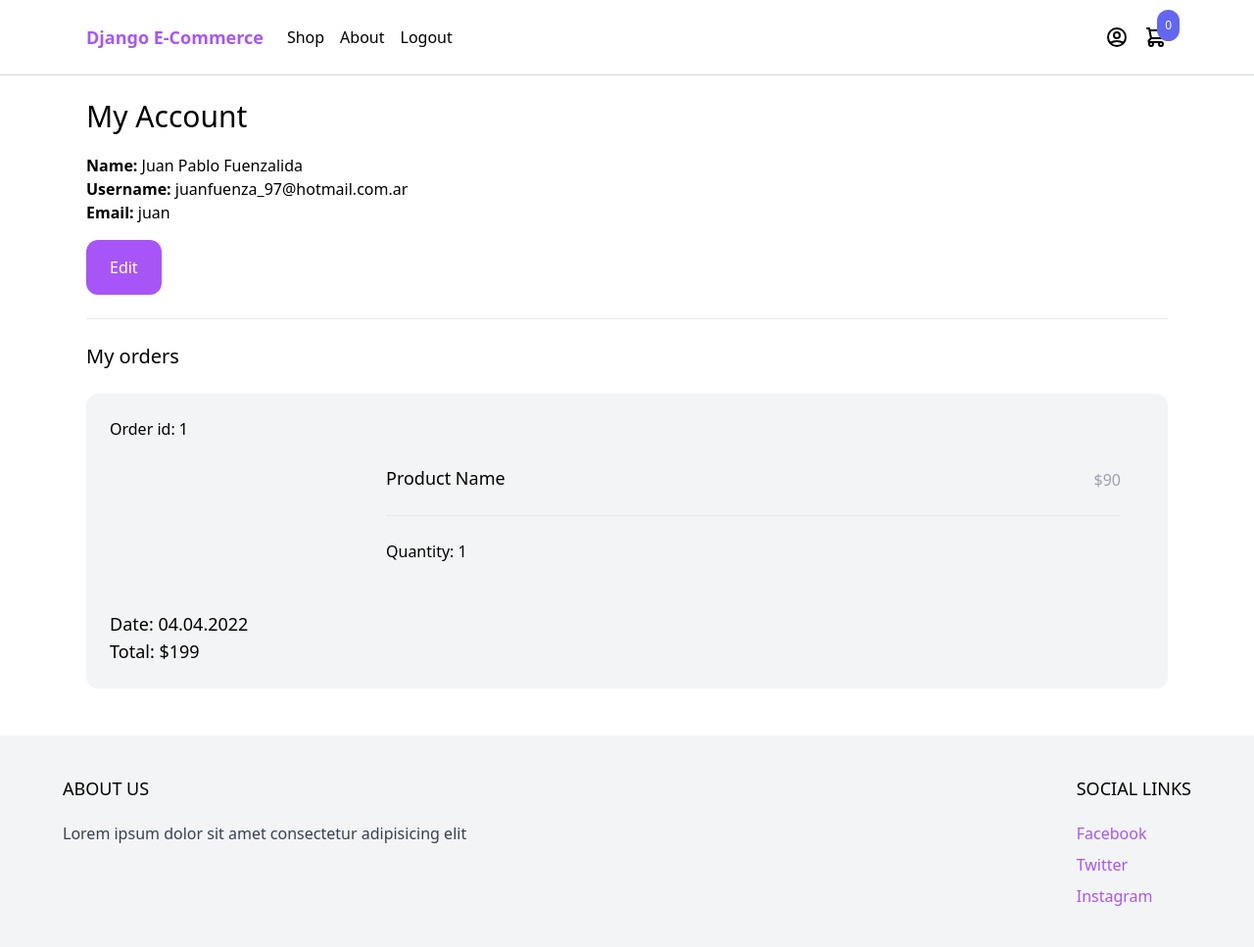
After one commit to JuanFuenza/ecomm, a Django app: page /myaccount/ in a window 1280 px wide. The commit adds this page. Shown: the whole page at 98% size. Run offline with Django 4.2, Linux system fonts and the light colour scheme; a user stored in the database is signed in; some libraries are stand-ins or nearby versions.

Commit message:
editar perfil/au/dec productos

```diff
--- a/cart/cart.py
+++ b/cart/cart.py
@@ -51,3 +51,6 @@ class Cart(object):
         for p in self.cart.keys():
             self.cart[str(p)]['product'] = Product.objects.get(pk=p)
         return sum(item['product'].price * item['quantity'] for item in self.cart.values())
+
+    def get_item(self, product_id):
+        return self.cart[str(product_id)]
--- a/cart/templates/cart/menu_cart.html
+++ b/cart/templates/cart/menu_cart.html
@@ -1,3 +1,4 @@
+<div class="menu-right flex items-center space-x-4"></div>
   <a href="{% url 'cart' %}" id="menu-cart-button" class="relative">
       <svg xmlns="http://www.w3.org/2000/svg" class="h-6 w-6" fill="none" viewBox="0 0 24 24" stroke="currentColor" stroke-width="2">
           <path stroke-linecap="round" stroke-linejoin="round" d="M3 3h2l.4 2M7 13h10l4-8H5.4M7 13L5.4 5M7 13l-2.293 2.293c-.63.63-.184 1.707.707 1.707H17m0 0a2 2 0 100 4 2 2 0 000-4zm-8 2a2 2 0 11-4 0 2 2 0 014 0z" />
@@ -5,3 +6,4 @@
 
         <span class="p-2 absolute -top-4 -right-3 bg-indigo-500 text-white text-xs rounded-full">{{ cart|length }}</span>
   </a>
+</div>
--- a/cart/urls.py
+++ b/cart/urls.py
@@ -1,9 +1,11 @@
 from django.urls import path
 
-from cart.views import add_to_cart, cart, checkout
+from cart.views import add_to_cart, cart, checkout, hx_menu_cart, update_cart
 
 urlpatterns = [
     path('', cart, name='cart'),
     path('checkout', checkout, name='checkout'),
     path('add_to_cart/<int:product_id>', add_to_cart, name='add_to_cart'),
+    path('update_cart/<int:product_id>/<str:action>/', update_cart, name='update_cart'),
+    path('hx_menu_cart/', hx_menu_cart, name='hx_menu_cart'),
 ]
--- a/core/templates/core/base.html
+++ b/core/templates/core/base.html
@@ -24,14 +24,18 @@
                 </div>
 
                 <div class="menu-right flex items-center space-x-4">
-                    <a href="{% url 'login' %}">
+                    <a href="{% url 'my_account' %}">
                         <svg xmlns="http://www.w3.org/2000/svg" class="h-6 w-6" fill="none" viewBox="0 0 24 24" stroke="currentColor" stroke-width="2">
   <path stroke-linecap="round" stroke-linejoin="round" d="M5.121 17.804A13.937 13.937 0 0112 16c2.5 0 4.847.655 6.879 1.804M15 10a3 3 0 11-6 0 3 3 0 016 0zm6 2a9 9 0 11-18 0 9 9 0 0118 0z" />
 </svg>
                     </a>
-                <div class="menu-right flex items-center space-x-4">
+
+                    <div hx-get="{% url 'hx_menu_cart' %}"
+                    hx-trigger="update-menu-cart from:body"
+                    hx-swap="innerHTML"
+                    >
                     {% include 'cart/menu_cart.html' %}
-                </div>
+                    </div>
             </div>
         </nav>
 
--- /dev/null
+++ b/core/templates/core/myaccount.html
@@ -0,0 +1,54 @@
+{% extends 'core/base.html' %}
+
+{% block title %} My Account {% endblock %}
+
+{% block content %}
+    <div class="max-w-6xl mx-auto p-6">
+        <h1 class="mb-5 text-3xl">My Account</h1>
+
+        <div class="mb-6">
+            <strong>Name: </strong>{{ request.user.get_full_name }}<br>
+            <strong>Username: </strong>{{ request.user.username }}<br>
+            <strong>Email: </strong>{{ request.user.email }}<br>
+
+            <a href="{% url 'edit_my_account' %}" class="inline-block mt-4 py-4 px-6 rounded-xl text-white bg-purple-500">Edit</a>
+        </div>
+
+        <hr>
+
+        <h2 class="my-6 text-xl">My orders</h2>
+
+        <div class="w-full mb-6 p-6 flex flex-wrap bg-gray-100 rounded-xl">
+            <div class="mb-6 flex justify-between">
+                <a href="">Order id: 1</a>
+            </div>
+
+            <div class="mb-6 w-full">
+                <div class="product mb-6 flex pr-6">
+                    <a href="" class="w-1/4">
+                        <img src="" alt="" class="hover:shadow-lg rounded-xl">
+                    </a>
+
+                    <div class="w-3/4 pl-6">
+                        <div class="flex justify-between">
+                            <a href="" class="text-lg">Product Name</a>
+
+                            <p class="mb-6 pt-1 text-gray-400">$90</p>
+                        </div>
+
+                        <hr>
+
+                        <div class="mt-6">
+                            Quantity: 1
+                        </div>
+                    </div>
+                </div>
+            </div>
+
+            <div>
+                <p class="text-lg">Date: 04.04.2022</p>
+                <p class="text-lg">Total: $199</p>
+            </div>
+        </div>
+    </div>
+{% endblock %}
--- a/core/urls.py
+++ b/core/urls.py
@@ -1,7 +1,7 @@
 from django.urls import path
 from django.contrib.auth import views
 
-from core.views import frontpage, shop, signup
+from core.views import frontpage, shop, signup, my_account, edit_account
 from product.views import product
 
 
@@ -11,6 +11,8 @@ urlpatterns = [
     path('signup/', signup, name='signup'),
     path('logout/', views.LogoutView.as_view(), name='logout'),
     path('login/', views.LoginView.as_view(template_name='core/login.html'), name='login'),
+    path('myaccount/', my_account, name='my_account'),
+    path('myaccount/edit/', edit_account, name='edit_my_account'),
     path('shop/', shop, name='shop'),
     path('shop/<slug:slug>/', product, name='product'),
 ]
--- a/core/views.py
+++ b/core/views.py
@@ -2,6 +2,7 @@ from django.contrib.auth import login
 from django.db.models import Q
 from django.shortcuts import render, redirect
 from django.urls import is_valid_path
+from django.contrib.auth.decorators import login_required
 
 from product.models import Product, Category
 
@@ -49,5 +50,20 @@ def signup(request):
 
     return render(request, 'core/signup.html',{'form': form})
 
-def login_old(request):
-    return render(request, 'core/login.html')
+@login_required
+def my_account(request):
+    return render(request, 'core/myaccount.html')
+
+@login_required
+def edit_account(request):
+    if request.method == 'POST':
+        user = request.user
+        user.first_name = request.POST.get('first_name')
+        user.last_name = request.POST.get('last_name')
+        user.email = request.POST.get('username')
+        user.username = request.POST.get('email')
+        user.save()
+
+        return redirect('my_account')
+
+    return render(request, 'core/edit_my_account.html')
```
Also changed, not shown: cart/templates/cart/cart.html (+5 -27 lines), cart/templates/cart/partials/cart_item.html (added, +34 -0 lines), cart/views.py (+33 -0 lines), core/templates/core/edit_my_account.html (added, +37 -0 lines), db.sqlite3. Lines whose indentation alone changed are shown as unchanged.
